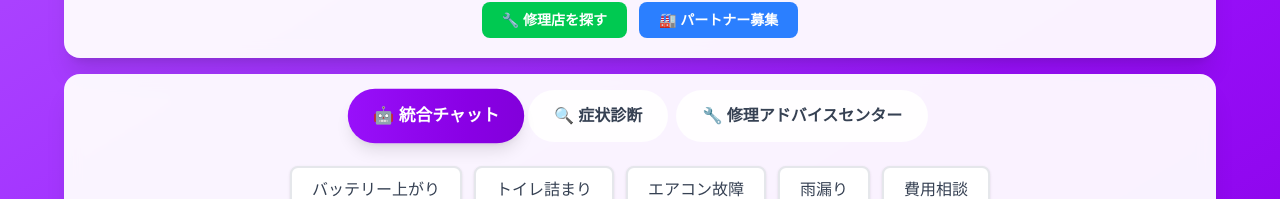
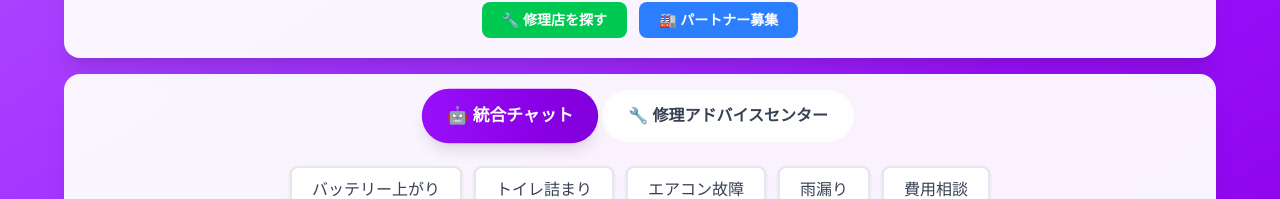
Before and after one commit to yasuhiro-jj/camper-repair-railway, a Next.js app in the folder frontend/: page /chat in a window 1280 px wide. Shown: the part 106-305 px from the top of the page. Built offline with nearby package versions, Linux system fonts and the light colour scheme; no server answers.

Commit message:
UI: Hide diagnostic tab (functionality duplicates unified chat)

```diff
--- a/frontend/components/Chat/TabNavigation.tsx
+++ b/frontend/components/Chat/TabNavigation.tsx
@@ -10,7 +10,7 @@ interface TabNavigationProps {
 export default function TabNavigation({ activeTab, onTabChange }: TabNavigationProps) {
   const tabs = [
     { id: 'chat' as TabMode, label: '🤖 統合チャット', icon: '🤖' },
-    { id: 'diagnostic' as TabMode, label: '🔍 症状診断', icon: '🔍' },
+    // { id: 'diagnostic' as TabMode, label: '🔍 症状診断', icon: '🔍' }, // 非表示: 統合チャットと機能が重複
     { id: 'repair_advice' as TabMode, label: '🔧 修理アドバイスセンター', icon: '🔧' },
   ];
 
```
